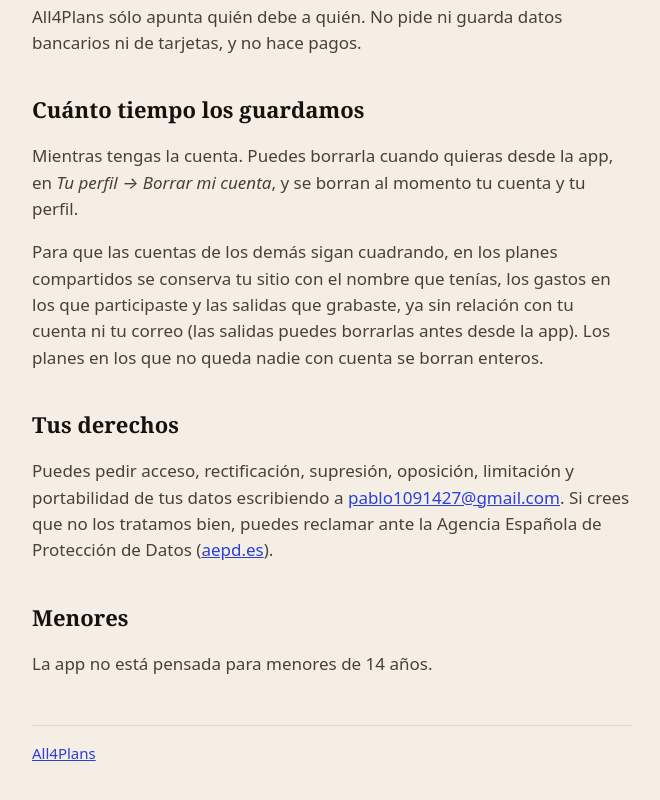
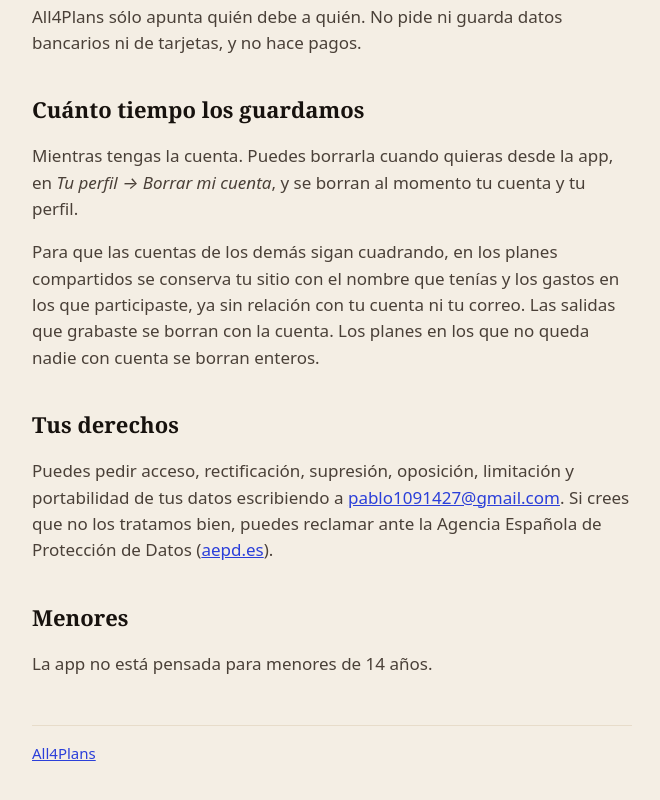
Before and after one commit to pabloalarconagullo/all4plans, a plain HTML site: page privacidad.html in a window 1280 px wide. Shown: the part 2624-3424 px from the top of the page, without its empty margins (308-968 px from the left). Drawn offline with Linux system fonts and the light colour scheme.

Commit message:
Privacidad: las salidas grabadas se borran con la cuenta
Co-Authored-By: Claude Opus 5.5 <noreply@anthropic.com>

```diff
--- a/privacidad.html
+++ b/privacidad.html
@@ -97,8 +97,9 @@
     <p>Mientras tengas la cuenta. Puedes borrarla cuando quieras desde la app, en
       <em>Tu perfil → Borrar mi cuenta</em>, y se borran al momento tu cuenta y tu perfil.</p>
     <p>Para que las cuentas de los demás sigan cuadrando, en los planes compartidos se conserva tu sitio
-      con el nombre que tenías, los gastos en los que participaste y las salidas que grabaste, ya sin
-      relación con tu cuenta ni tu correo (las salidas puedes borrarlas antes desde la app). Los planes en los que no queda nadie con cuenta se borran enteros.</p>
+      con el nombre que tenías y los gastos en los que participaste, ya sin relación con tu cuenta ni tu
+      correo. Las salidas que grabaste se borran con la cuenta. Los planes en los que no queda nadie con
+      cuenta se borran enteros.</p>
 
     <h2>Tus derechos</h2>
     <p>Puedes pedir acceso, rectificación, supresión, oposición, limitación y portabilidad de tus datos
```
